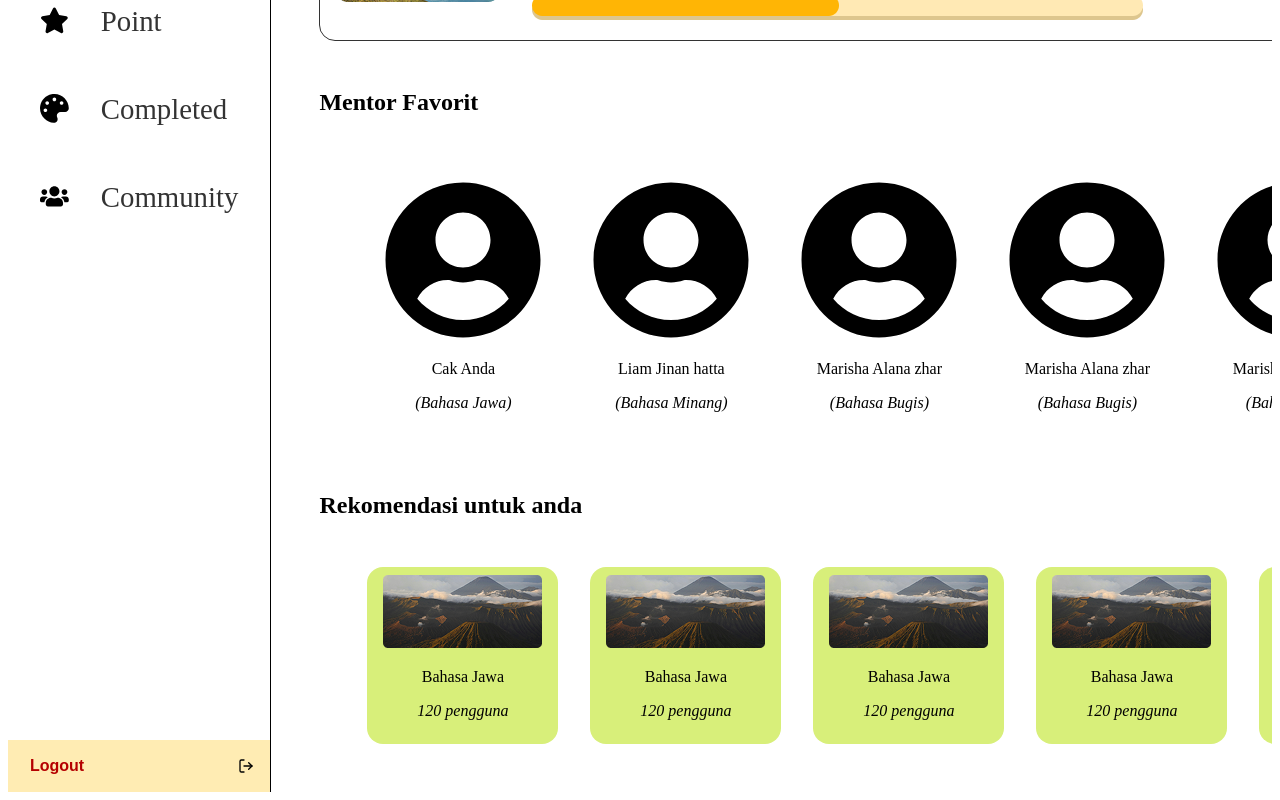
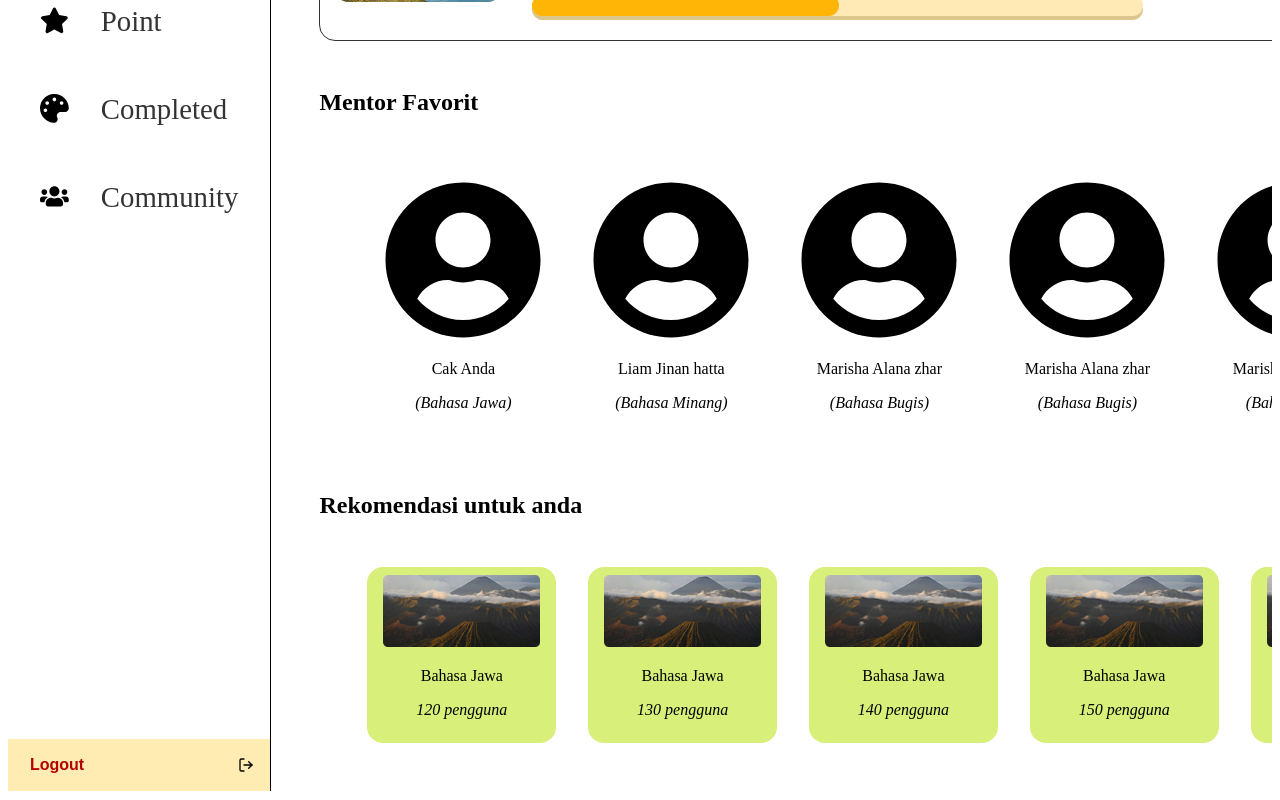
Before and after one commit to Sabrinacitraa/Capstone-Project-Nutur, a React (Vite) app: page /dashboard in a window 1280 px wide. Shown: the part 428-1228 px from the top of the page. Built offline with nearby package versions, Linux system fonts and the light colour scheme; a web font is replaced by a local one.

Commit message:
menambahkan link ke halaman languages

```diff
--- a/src/pages/dashboard/dashboard.jsx
+++ b/src/pages/dashboard/dashboard.jsx
@@ -96,14 +96,14 @@ export const Navbar = () => (
     }}
   >
     <a
-      href="#"
+      href="/dashboard"
       className="py-4 no-underline"
       style={{ color: "#333333", fontWeight: "bold" }}
     >
       Home
     </a>
     <a
-      href="#"
+      href="/language"
       className="py-2  no-underline "
       style={{ color: "#333333", fontWeight: "bold" }}
     >
@@ -246,6 +246,9 @@ const Dashboard = () => {
             </section>
 
             <section className="px-6 my-12" style={{ margin: "3rem" }}>
+              <Link to="/quizStage/stage1number2">
+
+              </Link>
               <h2 className="text-lg font-semibold  mb-4">
                 Rekomendasi untuk anda
               </h2>
@@ -257,8 +260,12 @@ const Dashboard = () => {
                 {Array(5)
                   .fill(null)
                   .map((_, idx) => (
+                    <Link
+                      to="/language"
+                      key={idx}
+                      style={{ textDecoration: "none", color: "inherit" }}
+                    >
                       <div
-                      key={idx}
                         className="bg-lime-100 rounded-xl p-4 w-60 flex-shrink-0"
                         style={{
                           backgroundColor: "#D8EF7A",
@@ -275,9 +282,10 @@ const Dashboard = () => {
                           Bahasa Jawa
                         </p>
                         <p className="text-xs italic text-gray-600 text-center">
-                        120 pengguna
+                          {120 + idx * 10} pengguna
                         </p>
                       </div>
+                    </Link>
                   ))}
               </div>
             </section>
```
Lines whose indentation alone changed are shown as unchanged.
